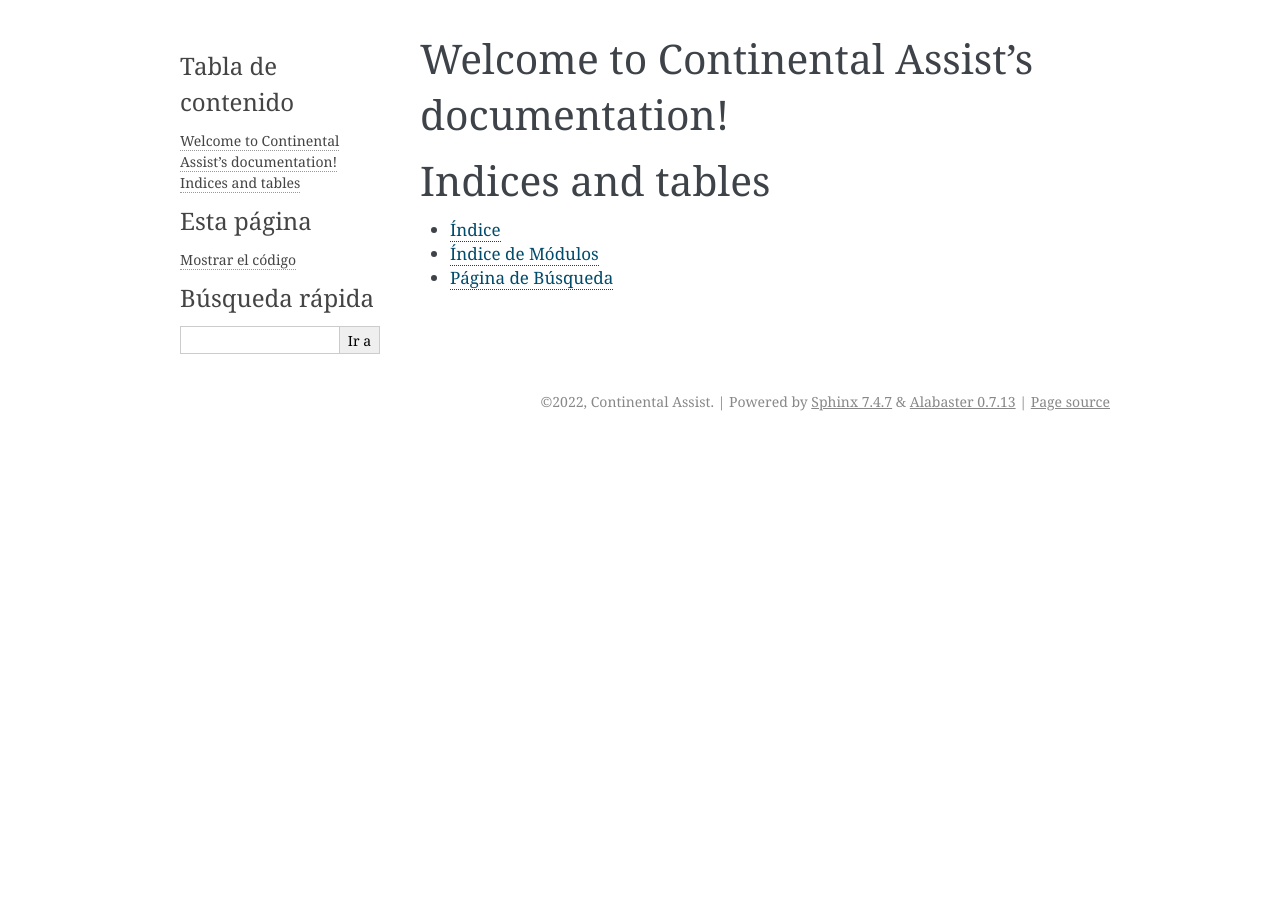
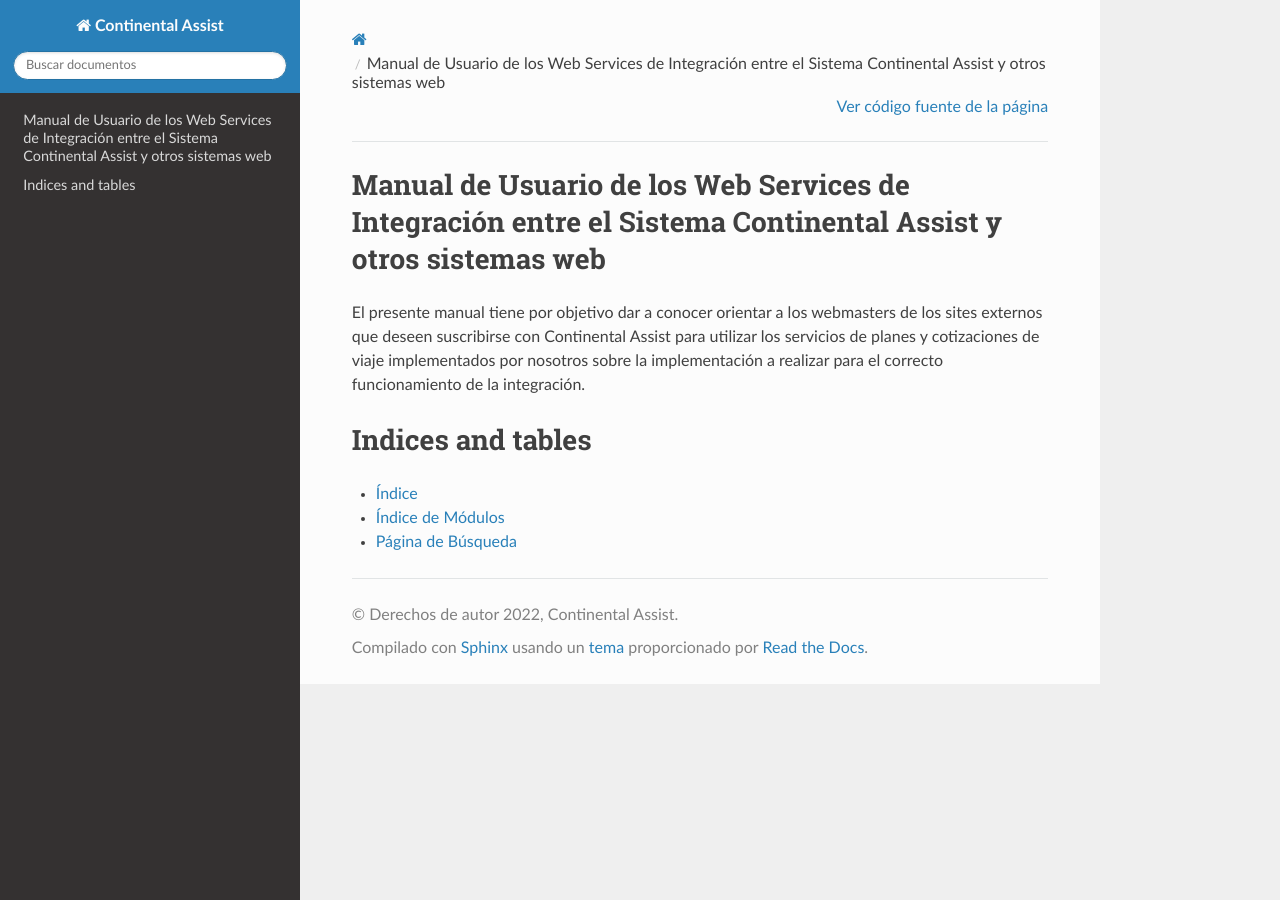
Before and after one commit to ContinentalAssist/continental-assist-integrations-docs, a Sphinx documentation site: the page built from docs/source/index.rst, in a window 1280 px wide. Built offline with Sphinx 7.4.7 and the Read the Docs theme 2.0.0, drawn with Linux system fonts in a browser that asks for light colours.

Commit message:
Construyendo el proyecto

```diff
--- a/docs/source/conf.py
+++ b/docs/source/conf.py
@@ -13,7 +13,13 @@
 # -- General configuration ---------------------------------------------------
 # https://www.sphinx-doc.org/en/master/usage/configuration.html#general-configuration
 
-extensions = []
+extensions = [
+    'sphinx.ext.duration',
+    'sphinx.ext.doctest',
+    'sphinx.ext.autodoc',
+    'sphinx.ext.autosummary',
+    'sphinx.ext.intersphinx',
+]
 
 templates_path = ['_templates']
 exclude_patterns = []
@@ -23,5 +29,5 @@
 # -- Options for HTML output -------------------------------------------------
 # https://www.sphinx-doc.org/en/master/usage/configuration.html#options-for-html-output
 
-html_theme = 'alabaster'
+html_theme = 'sphinx_rtd_theme'
 html_static_path = ['_static']
--- a/docs/source/index.rst
+++ b/docs/source/index.rst
@@ -3,8 +3,12 @@
    You can adapt this file completely to your liking, but it should at least
    contain the root `toctree` directive.
 
-Welcome to Continental Assist's documentation!
-==============================================
+Manual de Usuario de los Web Services de Integración entre el Sistema Continental Assist y otros sistemas web
+=============================================================================================================
+El presente manual tiene por objetivo dar a conocer orientar a los webmasters de los sites
+externos que deseen suscribirse con Continental Assist para utilizar los servicios de planes y
+cotizaciones de viaje implementados por nosotros sobre la implementación a realizar para el
+correcto funcionamiento de la integración.
 
 .. toctree::
    :maxdepth: 2
```
